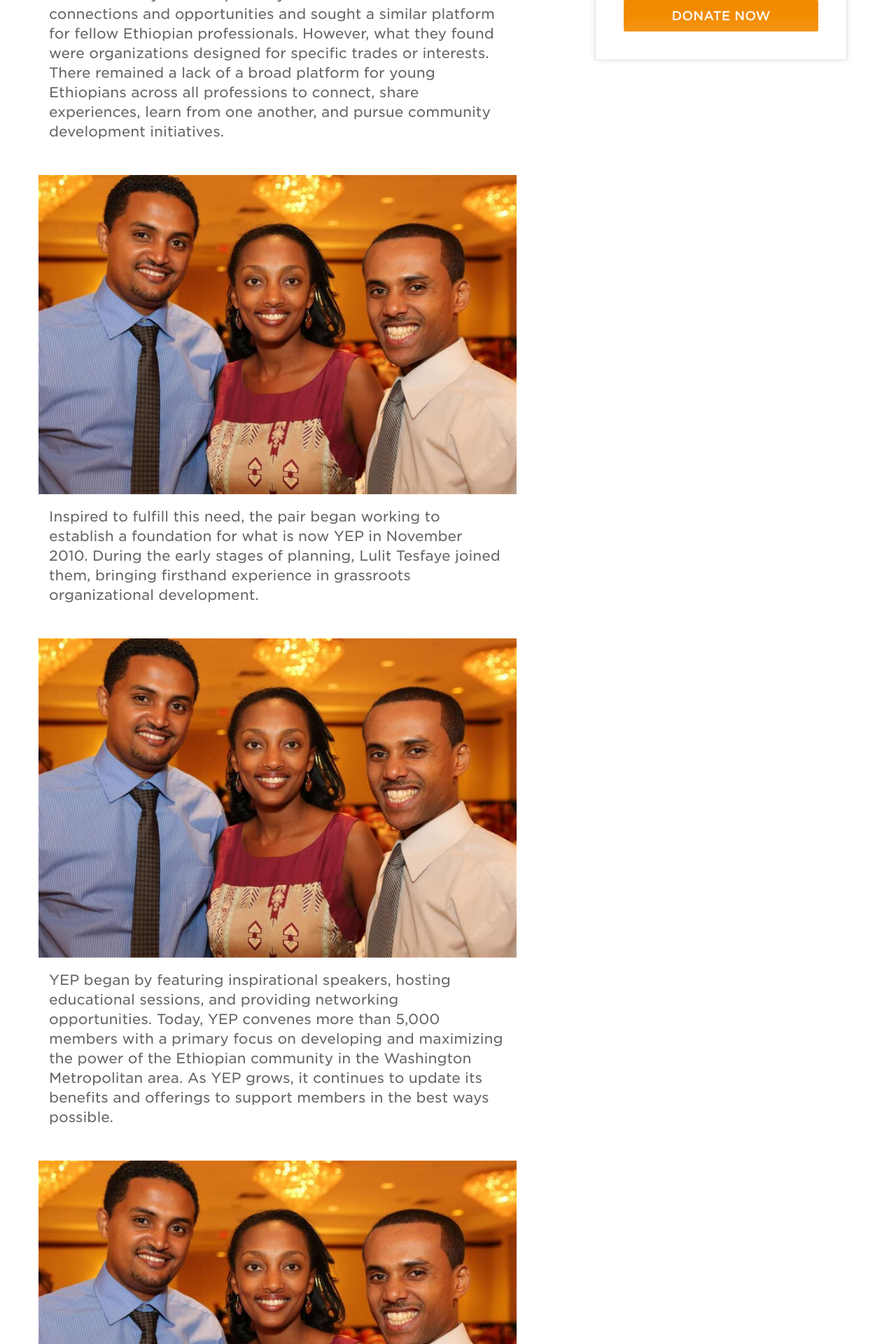
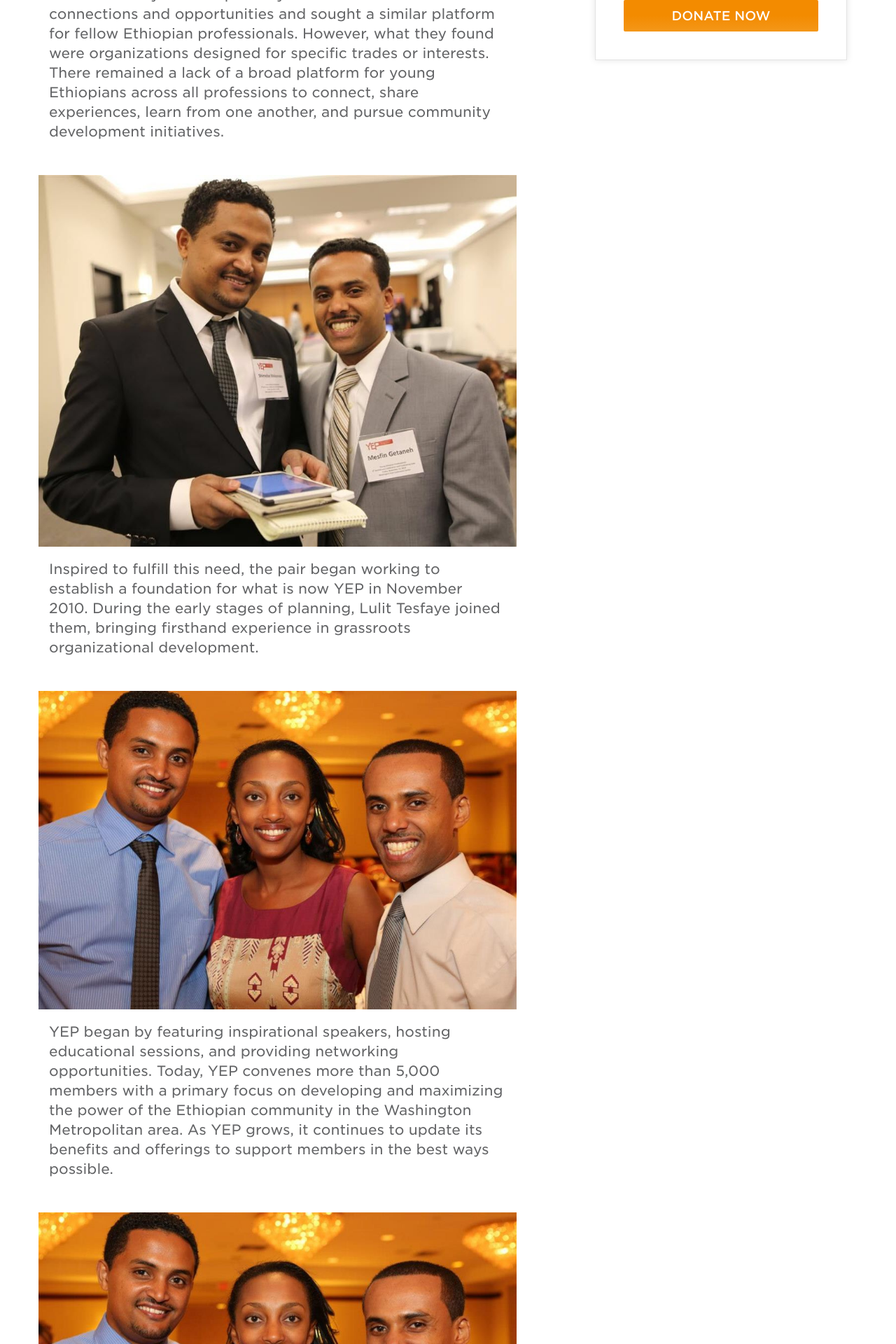
Before and after one commit to YEPNetwork/yepnetwork.github.io, a Jekyll site: the page built from _pages/history.html, in a window 1280 px wide. Shown: the part 447-2367 px from the top of the page at 70% size. Built offline with Jekyll 4.4.1, drawn with Linux system fonts in a browser that asks for light colours; nearby versions of some CDN libraries.

Commit message:
Update history.html

```diff
--- a/_pages/history.html
+++ b/_pages/history.html
@@ -8,7 +8,7 @@ body_class: about
 <h1 class="margin-top-4">Our Story</h1>
 <p class="intro"> Your Ethiopian Professionals (YEP) founders Mesfin Getaneh and Shimeles Mekonnen saw the incredible power of networking and community through the various events they attended. They were inspired by the abundance of connections and opportunities and sought a similar platform for fellow Ethiopian professionals. However, what they found were organizations designed for specific trades or interests. There remained a lack of a broad platform for young Ethiopians across all professions to connect, share experiences, learn from one another, and pursue community development initiatives. </p>
 <div class="row text-center padding-top-2 padding-bottom-2">
-  <img src="/assets/images/programs/leadership_team_2.jpg">
+  <img src="/assets/images/programs/shim_mesfin.jpeg">
 </div>
 <p class="intro"> Inspired to fulfill this need, the pair began working to establish a foundation for what is now YEP in November 2010. During the early stages of planning, Lulit Tesfaye joined them, bringing firsthand experience in grassroots organizational development. </p>
 <div class="row text-center padding-top-2 padding-bottom-2">
```
